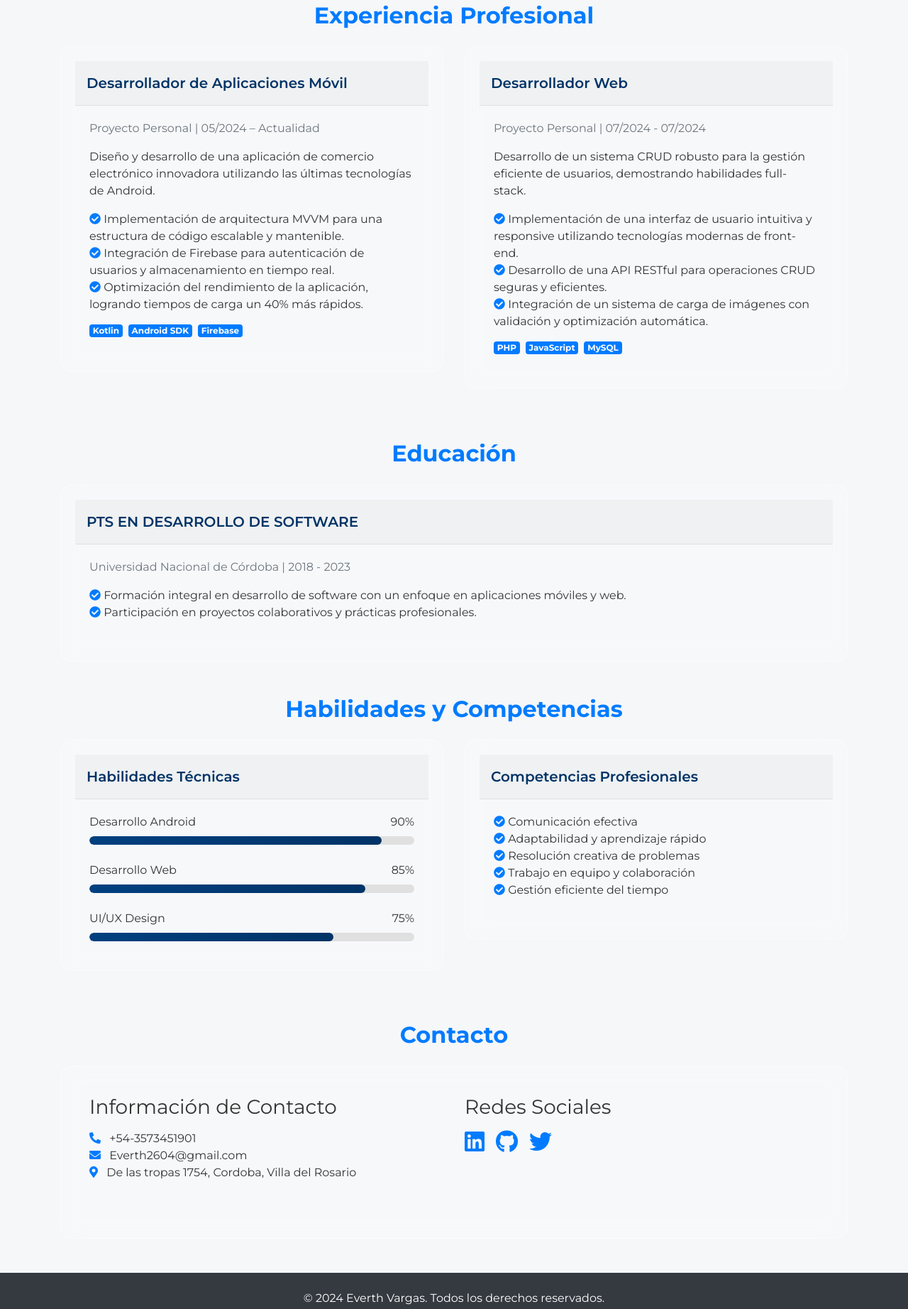
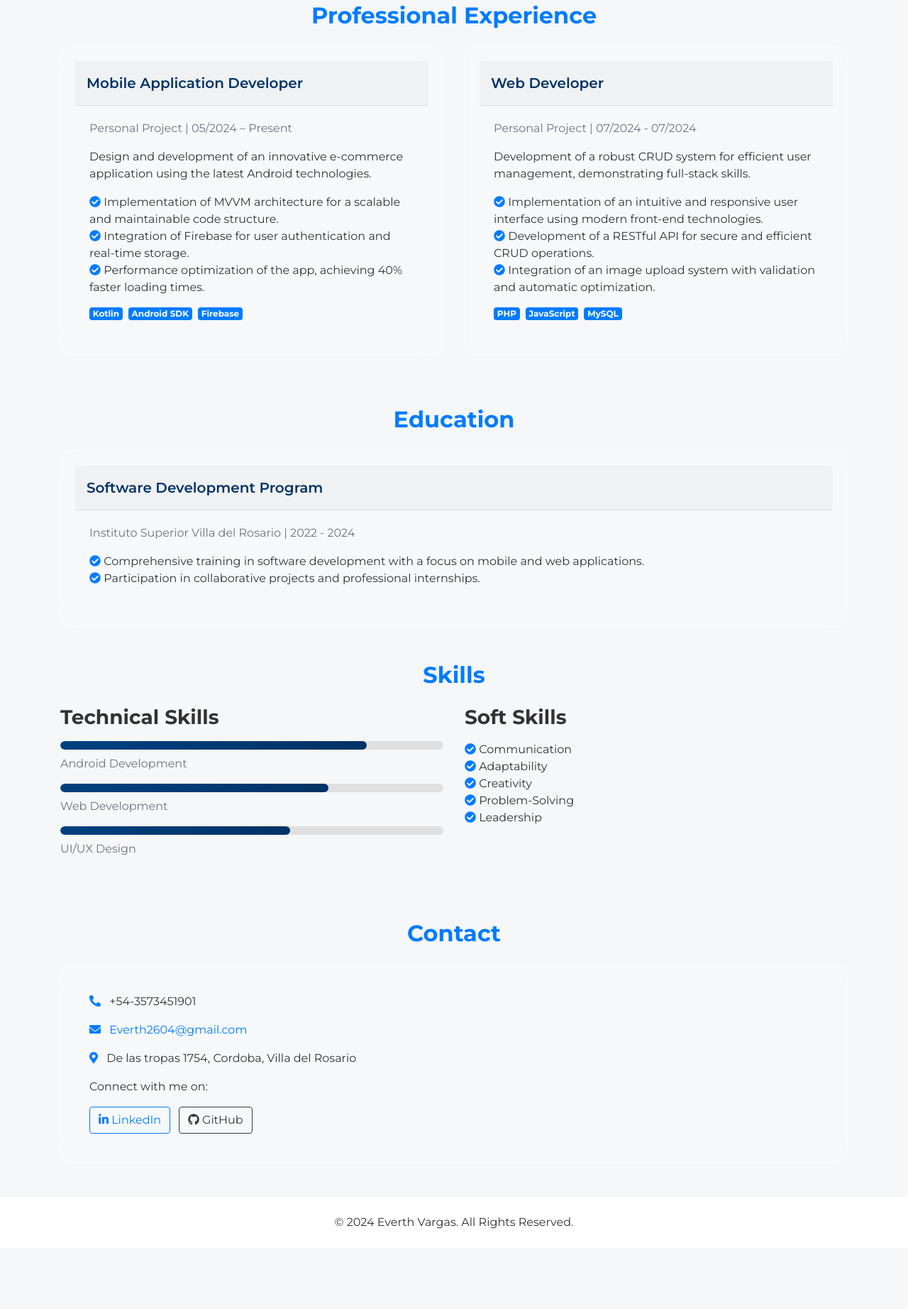
Before and after one commit to Everth2604/site-web, a plain HTML site: page index.html in a window 1280 px wide. Shown: the part 845-2689 px from the top of the page at 71% size. After the commit the page ends 2603 px from the top, so only its background shows below. Drawn offline with nearby package versions, Linux system fonts and the light colour scheme.

Commit message:
Update index.html
mejora con cv

```diff
--- a/index.html
+++ b/index.html
@@ -1,9 +1,9 @@
 <!DOCTYPE html>
-<html lang="es">
+<html lang="en">
 <head>
     <meta charset="UTF-8">
     <meta name="viewport" content="width=device-width, initial-scale=1.0">
-    <title>Everth Vargas - Desarrollador de Software Innovador</title>
+    <title>Everth Vargas - Innovative Software Developer</title>
 
     <!-- Bootstrap CSS -->
     <link href="https://stackpath.bootstrapcdn.com/bootstrap/4.5.2/css/bootstrap.min.css" rel="stylesheet">
@@ -73,19 +73,19 @@
         <div class="collapse navbar-collapse" id="navbarNav">
             <ul class="navbar-nav ml-auto">
                 <li class="nav-item">
-                    <a class="nav-link text-gray-700 hover:text-blue-700" href="#about">Sobre mí</a>
+                    <a class="nav-link text-gray-700 hover:text-blue-700" href="#about">About Me</a>
                 </li>
                 <li class="nav-item">
-                    <a class="nav-link text-gray-700 hover:text-blue-700" href="#experience">Experiencia</a>
+                    <a class="nav-link text-gray-700 hover:text-blue-700" href="#experience">Experience</a>
                 </li>
                 <li class="nav-item">
-                    <a class="nav-link text-gray-700 hover:text-blue-700" href="#education">Educación</a>
+                    <a class="nav-link text-gray-700 hover:text-blue-700" href="#education">Education</a>
                 </li>
                 <li class="nav-item">
-                    <a class="nav-link text-gray-700 hover:text-blue-700" href="#skills">Habilidades</a>
+                    <a class="nav-link text-gray-700 hover:text-blue-700" href="#skills">Skills</a>
                 </li>
                 <li class="nav-item">
-                    <a class="nav-link text-gray-700 hover:text-blue-700" href="#contact">Contacto</a>
+                    <a class="nav-link text-gray-700 hover:text-blue-700" href="#contact">Contact</a>
                 </li>
             </ul>
         </div>
@@ -100,10 +100,10 @@
                 </div>
                 <div class="col-md-6">
                     <h1 class="display-4 font-weight-bold">EVERTH VARGAS</h1>
-                    <h2 class="display-5 mb-4">Desarrollador de Software Innovador</h2>
-                    <p class="lead mb-4">Apasionado por crear soluciones tecnológicas que impulsen el futuro. Especializado en desarrollo Android y web, con un enfoque en la innovación y la excelencia técnica.</p>
-                    <a href="#contact" class="btn btn-light btn-lg mr-2">Contáctame</a>
-                    <a href="https://github.com/Everth2604/Everth2604" class="btn btn-outline-light btn-lg">Ver Portfolio</a>
+                    <h2 class="display-5 mb-4">Innovative Software Developer</h2>
+                    <p class="lead mb-4">Passionate about creating technological solutions that drive the future. Specialized in Android and web development, with a focus on innovation and technical excellence.</p>
+                    <a href="#contact" class="btn btn-light btn-lg mr-2">Contact Me</a>
+                    <a href="#portfolio" class="btn btn-outline-light btn-lg">View Portfolio</a>
                 </div>
             </div>
         </div>
@@ -112,18 +112,18 @@
     <!-- Main Content -->
     <main class="container my-5">
         <section id="experience" class="mb-5">
-            <h2 class="text-center text-primary font-weight-bold mb-4">Experiencia Profesional</h2>
+            <h2 class="text-center text-primary font-weight-bold mb-4">Professional Experience</h2>
             <div class="row">
                 <div class="col-md-6 mb-4">
                     <div class="card glass-effect">
-                        <div class="card-header">Desarrollador de Aplicaciones Móvil</div>
+                        <div class="card-header">Mobile Application Developer</div>
                         <div class="card-body">
-                            <p class="text-muted">Proyecto Personal | 05/2024 – Actualidad</p>
-                            <p>Diseño y desarrollo de una aplicación de comercio electrónico innovadora utilizando las últimas tecnologías de Android.</p>
+                            <p class="text-muted">Personal Project | 05/2024 – Present</p>
+                            <p>Design and development of an innovative e-commerce application using the latest Android technologies.</p>
                             <ul class="list-unstyled">
-                                <li><i class="fas fa-check-circle text-primary"></i> Implementación de arquitectura MVVM para una estructura de código escalable y mantenible.</li>
-                                <li><i class="fas fa-check-circle text-primary"></i> Integración de Firebase para autenticación de usuarios y almacenamiento en tiempo real.</li>
-                                <li><i class="fas fa-check-circle text-primary"></i> Optimización del rendimiento de la aplicación, logrando tiempos de carga un 40% más rápidos.</li>
+                                <li><i class="fas fa-check-circle text-primary"></i> Implementation of MVVM architecture for a scalable and maintainable code structure.</li>
+                                <li><i class="fas fa-check-circle text-primary"></i> Integration of Firebase for user authentication and real-time storage.</li>
+                                <li><i class="fas fa-check-circle text-primary"></i> Performance optimization of the app, achieving 40% faster loading times.</li>
                             </ul>
                             <div class="d-flex flex-wrap">
                                 <span class="badge badge-primary mr-2 mb-2">Kotlin</span>
@@ -136,14 +136,14 @@
 
                 <div class="col-md-6 mb-4">
                     <div class="card glass-effect">
-                        <div class="card-header">Desarrollador Web</div>
+                        <div class="card-header">Web Developer</div>
                         <div class="card-body">
-                            <p class="text-muted">Proyecto Personal | 07/2024 - 07/2024</p>
-                            <p>Desarrollo de un sistema CRUD robusto para la gestión eficiente de usuarios, demostrando habilidades full-stack.</p>
+                            <p class="text-muted">Personal Project | 07/2024 - 07/2024</p>
+                            <p>Development of a robust CRUD system for efficient user management, demonstrating full-stack skills.</p>
                             <ul class="list-unstyled">
-                                <li><i class="fas fa-check-circle text-primary"></i> Implementación de una interfaz de usuario intuitiva y responsive utilizando tecnologías modernas de front-end.</li>
-                                <li><i class="fas fa-check-circle text-primary"></i> Desarrollo de una API RESTful para operaciones CRUD seguras y eficientes.</li>
-                                <li><i class="fas fa-check-circle text-primary"></i> Integración de un sistema de carga de imágenes con validación y optimización automática.</li>
+                                <li><i class="fas fa-check-circle text-primary"></i> Implementation of an intuitive and responsive user interface using modern front-end technologies.</li>
+                                <li><i class="fas fa-check-circle text-primary"></i> Development of a RESTful API for secure and efficient CRUD operations.</li>
+                                <li><i class="fas fa-check-circle text-primary"></i> Integration of an image upload system with validation and automatic optimization.</li>
                             </ul>
                             <div class="d-flex flex-wrap">
                                 <span class="badge badge-primary mr-2 mb-2">PHP</span>
@@ -157,115 +157,73 @@
         </section>
 
         <section id="education" class="mb-5">
-            <h2 class="text-center text-primary font-weight-bold mb-4">Educación</h2>
+            <h2 class="text-center text-primary font-weight-bold mb-4">Education</h2>
             <div class="card glass-effect">
-                <div class="card-header">PTS EN DESARROLLO DE SOFTWARE</div>
+                <div class="card-header">Software Development Program</div>
                 <div class="card-body">
-                    <p class="text-muted">Universidad Nacional de Córdoba | 2018 - 2023</p>
+                    <p class="text-muted">Instituto Superior Villa del Rosario | 2022 - 2024</p>
                     <ul class="list-unstyled">
-                        <li><i class="fas fa-check-circle text-primary"></i> Formación integral en desarrollo de software con un enfoque en aplicaciones móviles y web.</li>
-                        <li><i class="fas fa-check-circle text-primary"></i> Participación en proyectos colaborativos y prácticas profesionales.</li>
+                        <li><i class="fas fa-check-circle text-primary"></i> Comprehensive training in software development with a focus on mobile and web applications.</li>
+                        <li><i class="fas fa-check-circle text-primary"></i> Participation in collaborative projects and professional internships.</li>
                     </ul>
                 </div>
             </div>
         </section>
 
         <section id="skills" class="mb-5">
-            <h2 class="text-center text-primary font-weight-bold mb-4">Habilidades y Competencias</h2>
+            <h2 class="text-center text-primary font-weight-bold mb-4">Skills</h2>
             <div class="row">
                 <div class="col-md-6 mb-4">
-                    <div class="card glass-effect">
-                        <div class="card-header">Habilidades Técnicas</div>
-                        <div class="card-body">
-                            <div class="mb-4">
-                                <div class="d-flex justify-content-between mb-2">
-                                    <span>Desarrollo Android</span>
-                                    <span>90%</span>
-                                </div>
-                                <div class="skill-bar">
-                                    <div class="skill-progress" style="width: 90%;"></div>
-                                </div>
-                            </div>
-                            <div class="mb-4">
-                                <div class="d-flex justify-content-between mb-2">
-                                    <span>Desarrollo Web</span>
-                                    <span>85%</span>
-                                </div>
-                                <div class="skill-bar">
-                                    <div class="skill-progress" style="width: 85%;"></div>
-                                </div>
-                            </div>
-                            <div>
-                                <div class="d-flex justify-content-between mb-2">
-                                    <span>UI/UX Design</span>
-                                    <span>75%</span>
-                                </div>
-                                <div class="skill-bar">
-                                    <div class="skill-progress" style="width: 75%;"></div>
-                                </div>
-                            </div>
-                        </div>
+                    <h3 class="font-weight-bold mb-3">Technical Skills</h3>
+                    <div class="skill-bar">
+                        <div class="skill-progress" style="width: 80%;"></div>
                     </div>
+                    <p class="text-muted mt-2">Android Development</p>
+                    <div class="skill-bar">
+                        <div class="skill-progress" style="width: 70%;"></div>
+                    </div>
+                    <p class="text-muted mt-2">Web Development</p>
+                    <div class="skill-bar">
+                        <div class="skill-progress" style="width: 60%;"></div>
+                    </div>
+                    <p class="text-muted mt-2">UI/UX Design</p>
                 </div>
                 <div class="col-md-6 mb-4">
-                    <div class="card glass-effect">
-                        <div class="card-header">Competencias Profesionales</div>
-                        <div class="card-body">
-                            <ul class="list-unstyled">
-                                <li><i class="fas fa-check-circle text-primary"></i> Comunicación efectiva</li>
-                                <li><i class="fas fa-check-circle text-primary"></i> Adaptabilidad y aprendizaje rápido</li>
-                                <li><i class="fas fa-check-circle text-primary"></i> Resolución creativa de problemas</li>
-                                <li><i class="fas fa-check-circle text-primary"></i> Trabajo en equipo y colaboración</li>
-                                <li><i class="fas fa-check-circle text-primary"></i> Gestión eficiente del tiempo</li>
-                            </ul>
-                        </div>
-                    </div>
+                    <h3 class="font-weight-bold mb-3">Soft Skills</h3>
+                    <ul class="list-unstyled">
+                        <li><i class="fas fa-check-circle text-primary"></i> Communication</li>
+                        <li><i class="fas fa-check-circle text-primary"></i> Adaptability</li>
+                        <li><i class="fas fa-check-circle text-primary"></i> Creativity</li>
+                        <li><i class="fas fa-check-circle text-primary"></i> Problem-Solving</li>
+                        <li><i class="fas fa-check-circle text-primary"></i> Leadership</li>
+                    </ul>
                 </div>
             </div>
         </section>
 
         <section id="contact" class="mb-5">
-            <h2 class="text-center text-primary font-weight-bold mb-4">Contacto</h2>
+            <h2 class="text-center text-primary font-weight-bold mb-4">Contact</h2>
             <div class="card glass-effect">
                 <div class="card-body">
-                    <div class="row">
-                        <div class="col-md-6 mb-4">
-                            <h3 class="font-weight-semibold mb-3">Información de Contacto</h3>
-                            <ul class="list-unstyled">
-                                <li><i class="fas fa-phone-alt text-primary mr-2"></i> +54-3573451901</li>
-                                <li><i class="fas fa-envelope text-primary mr-2"></i> Everth2604@gmail.com</li>
-                                <li><i class="fas fa-map-marker-alt text-primary mr-2"></i> De las tropas 1754, Cordoba, Villa del Rosario</li>
-                            </ul>
-                        </div>
-                        <div class="col-md-6 mb-4">
-                            <h3 class="font-weight-semibold mb-3">Redes Sociales</h3>
-                            <div class="d-flex">
-                                <a href="#" class="text-primary mr-3"><i class="fab fa-linkedin fa-2x"></i></a>
-                                <a href="https://github.com/Everth2604/Everth2604" class="text-primary mr-3"><i class="fab fa-github fa-2x"></i></a>
-                                <a href="#" class="text-primary"><i class="fab fa-twitter fa-2x"></i></a>
-                            </div>
-                        </div>
-                    </div>
+                    <p><i class="fas fa-phone-alt text-primary mr-2"></i> +54-3573451901</p>
+                    <p><i class="fas fa-envelope text-primary mr-2"></i> <a href="mailto:Everth2604@gmail.com" class="text-primary">Everth2604@gmail.com</a></p>
+                    <p><i class="fas fa-map-marker-alt text-primary mr-2"></i> De las tropas 1754, Cordoba, Villa del Rosario</p>
+                    <p class="mt-3">Connect with me on:</p>
+                    <a href="https://www.linkedin.com/in/tu-perfil" class="btn btn-outline-primary mr-2"><i class="fab fa-linkedin-in"></i> LinkedIn</a>
+                    <a href="https://github.com/tuusuario" class="btn btn-outline-dark"><i class="fab fa-github"></i> GitHub</a>
                 </div>
             </div>
         </section>
     </main>
 
     <!-- Footer -->
-    <footer class="bg-dark text-white text-center py-4">
-        <p class="mb-0">&copy; 2024 Everth Vargas. Todos los derechos reservados.</p>
+    <footer class="bg-white text-center py-4">
+        <p class="mb-0">© 2024 Everth Vargas. All Rights Reserved.</p>
     </footer>
 
-    <!-- Bootstrap JS and dependencies -->
+    <!-- Scripts -->
     <script src="https://code.jquery.com/jquery-3.5.1.slim.min.js"></script>
     <script src="https://cdn.jsdelivr.net/npm/@popperjs/core@2.5.3/dist/umd/popper.min.js"></script>
     <script src="https://stackpath.bootstrapcdn.com/bootstrap/4.5.2/js/bootstrap.min.js"></script>
-
-    <!-- GSAP Animations -->
-    <script>
-        gsap.from("header", { opacity: 0, duration: 1, y: -50 });
-        gsap.from(".card", { opacity: 0, duration: 1, y: 50, stagger: 0.2, delay: 0.5 });
-        gsap.from("footer", { opacity: 0, duration: 1, y: 50, delay: 1 });
-    </script>
 </body>
 </html>
```
